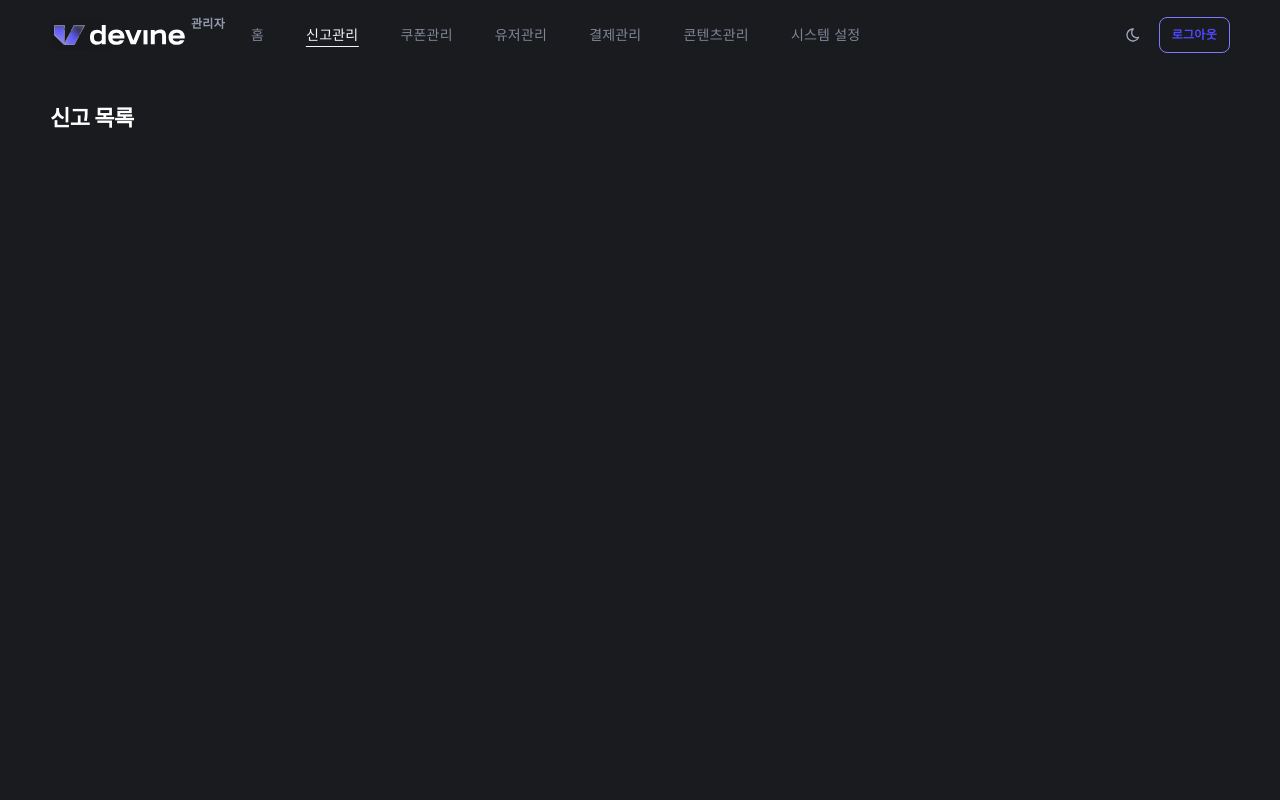
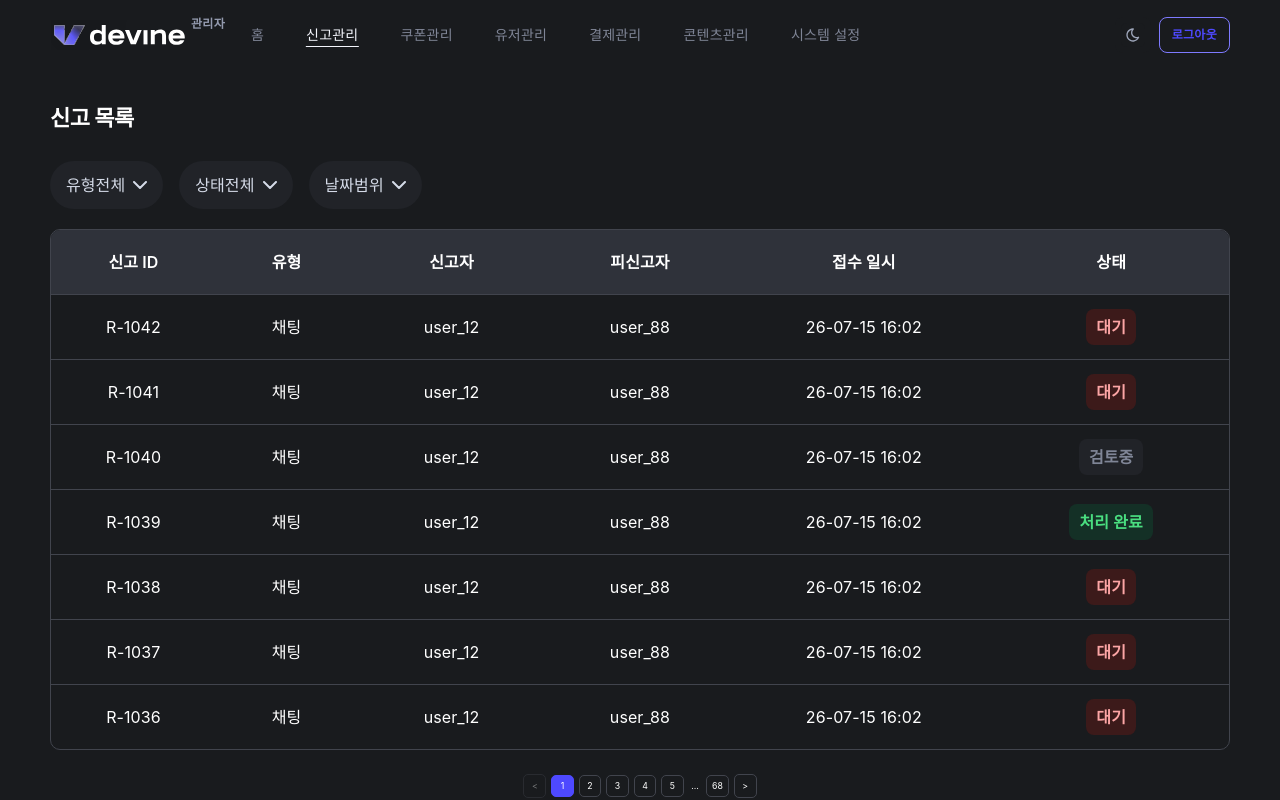
Before and after one commit to DeVine-2025/DeVine_FrontEnd, a React (Vite) app: page /admin/reports in a window 1280 px wide. Built offline with nearby package versions, Linux system fonts and the light colour scheme; no server answers; a web font is replaced by a local one.

Commit message:
feat: 관리자 목록 공통 컴포넌트(필터/레이아웃) 추가 및 신고 목록 UI 구현

```diff
--- /dev/null
+++ b/src/admin/components/common/admin-filter-bar.tsx
@@ -0,0 +1,15 @@
+import { cn } from '@libs/cn';
+import type { HTMLAttributes, ReactNode } from 'react';
+
+type AdminFilterBarProps = HTMLAttributes<HTMLDivElement> & {
+  children: ReactNode;
+};
+
+/** 필터 칩을 가로로 나열하는 컨테이너입니다. 필요 없는 페이지에서는 생략하면 됩니다. */
+export function AdminFilterBar({ children, className, ...props }: AdminFilterBarProps) {
+  return (
+    <div className={cn('flex flex-wrap items-center gap-[16px]', className)} {...props}>
+      {children}
+    </div>
+  );
+}
--- /dev/null
+++ b/src/admin/components/common/admin-filter-button.tsx
@@ -0,0 +1,34 @@
+import ChevronDownIcon from '@assets/icons/chevron-down.svg?react';
+import { cn } from '@libs/cn';
+import type { ButtonHTMLAttributes, ReactNode } from 'react';
+
+type AdminFilterButtonProps = ButtonHTMLAttributes<HTMLButtonElement> & {
+  children: ReactNode;
+  /** false면 쉐브론을 숨깁니다. 드롭다운이 아닌 필터 칩에 사용합니다. */
+  showChevron?: boolean;
+};
+
+/** 목록 상단에서 쓰는 필터 칩(드롭다운 트리거)입니다. */
+export function AdminFilterButton({
+  children,
+  className,
+  showChevron = true,
+  type = 'button',
+  ...props
+}: AdminFilterButtonProps) {
+  return (
+    <button
+      className={cn(
+        'Body1 inline-flex h-[48px] cursor-pointer items-center justify-center gap-[8px] rounded-full bg-[var(--ui-50)] px-[16px] font-medium text-[var(--ui-700)] hover:bg-[var(--ui-100)] disabled:cursor-not-allowed disabled:opacity-50',
+        className,
+      )}
+      type={type}
+      {...props}
+    >
+      {children}
+      {showChevron && (
+        <ChevronDownIcon aria-hidden="true" className="admin-filter-chevron shrink-0" />
+      )}
+    </button>
+  );
+}
--- /dev/null
+++ b/src/admin/components/common/admin-list-layout.tsx
@@ -0,0 +1,49 @@
+import type { ReactNode } from 'react';
+import { AdminPageTitle } from './admin-page-title';
+
+type AdminListLayoutProps = {
+  title: string;
+  description?: string;
+  /** 유형/상태/날짜 등 필터 영역. 없으면 렌더하지 않습니다. */
+  filters?: ReactNode;
+  /** 필터 오른쪽(쿠폰 생성 등) 액션. 없으면 렌더하지 않습니다. */
+  actions?: ReactNode;
+  /** 보통 `AdminTable`을 넣습니다. */
+  children: ReactNode;
+  /** 페이지네이션 등 하단 영역. 없으면 렌더하지 않습니다. */
+  footer?: ReactNode;
+};
+
+/**
+ * 관리자 목록 화면의 공통 틀입니다.
+ *
+ * 제목 / 필터 / 액션 / 본문(테이블) / 푸터를 각각 선택적으로 조합할 수 있습니다.
+ * 조각만 쓰고 싶으면 `AdminPageTitle`, `AdminFilterBar`, `AdminTable`을 페이지에서 직접 import 해도 됩니다.
+ */
+export function AdminListLayout({
+  title,
+  description,
+  filters,
+  actions,
+  children,
+  footer,
+}: AdminListLayoutProps) {
+  const hasToolbar = Boolean(filters || actions);
+
+  return (
+    <section>
+      <AdminPageTitle description={description} title={title} />
+
+      {hasToolbar && (
+        <div className="mt-[28px] flex flex-wrap items-center gap-[16px]">
+          {filters}
+          {actions && <div className="ml-auto flex flex-wrap items-center gap-[12px]">{actions}</div>}
+        </div>
+      )}
+
+      <div className={hasToolbar ? 'mt-[20px]' : 'mt-[28px]'}>{children}</div>
+
+      {footer && <div className="mt-[24px] flex justify-center">{footer}</div>}
+    </section>
+  );
+}
--- a/src/admin/pages/reports/report-list-page.tsx
+++ b/src/admin/pages/reports/report-list-page.tsx
@@ -1,5 +1,158 @@
-import { AdminPage } from '../../components/common/admin-page';
+import { useState } from 'react';
+import Pagination from '@components/common/Pagination';
+import { AdminFilterBar } from '../../components/common/admin-filter-bar';
+import { AdminFilterButton } from '../../components/common/admin-filter-button';
+import { AdminListLayout } from '../../components/common/admin-list-layout';
+import { AdminStatusBadge } from '../../components/common/admin-status-badge';
+import { AdminTable, type AdminTableColumn } from '../../components/common/admin-table';
+
+type ReportStatusTone = 'positive' | 'negative' | 'neutral';
+
+type Report = {
+  id: string;
+  type: string;
+  reporter: string;
+  reported: string;
+  receivedAt: string;
+  status: string;
+  statusTone: ReportStatusTone;
+};
+
+const REPORT_DATA: Report[] = [
+  {
+    id: 'R-1042',
+    type: '채팅',
+    reporter: 'user_12',
+    reported: 'user_88',
+    receivedAt: '26-07-15 16:02',
+    status: '대기',
+    statusTone: 'negative',
+  },
+  {
+    id: 'R-1041',
+    type: '채팅',
+    reporter: 'user_12',
+    reported: 'user_88',
+    receivedAt: '26-07-15 16:02',
+    status: '대기',
+    statusTone: 'negative',
+  },
+  {
+    id: 'R-1040',
+    type: '채팅',
+    reporter: 'user_12',
+    reported: 'user_88',
+    receivedAt: '26-07-15 16:02',
+    status: '검토중',
+    statusTone: 'neutral',
+  },
+  {
+    id: 'R-1039',
+    type: '채팅',
+    reporter: 'user_12',
+    reported: 'user_88',
+    receivedAt: '26-07-15 16:02',
+    status: '처리 완료',
+    statusTone: 'positive',
+  },
+  {
+    id: 'R-1038',
+    type: '채팅',
+    reporter: 'user_12',
+    reported: 'user_88',
+    receivedAt: '26-07-15 16:02',
+    status: '대기',
+    statusTone: 'negative',
+  },
+  {
+    id: 'R-1037',
+    type: '채팅',
+    reporter: 'user_12',
+    reported: 'user_88',
+    receivedAt: '26-07-15 16:02',
+    status: '대기',
+    statusTone: 'negative',
+  },
+  {
+    id: 'R-1036',
+    type: '채팅',
+    reporter: 'user_12',
+    reported: 'user_88',
+    receivedAt: '26-07-15 16:02',
+    status: '대기',
+    statusTone: 'negative',
+  },
+];
+
+const REPORT_COLUMNS: AdminTableColumn<Report>[] = [
+  {
+    id: 'id',
+    header: '신고 ID',
+    width: '14%',
+    align: 'center',
+    cell: (report) => report.id,
+  },
+  {
+    id: 'type',
+    header: '유형',
+    width: '12%',
+    align: 'center',
+    cell: (report) => report.type,
+  },
+  {
+    id: 'reporter',
+    header: '신고자',
+    width: '16%',
+    align: 'center',
+    cell: (report) => report.reporter,
+  },
+  {
+    id: 'reported',
+    header: '피신고자',
+    width: '16%',
+    align: 'center',
+    cell: (report) => report.reported,
+  },
+  {
+    id: 'receivedAt',
+    header: '접수 일시',
+    width: '22%',
+    align: 'center',
+    cell: (report) => <time dateTime={`20${report.receivedAt.replace(' ', 'T')}`}>{report.receivedAt}</time>,
+  },
+  {
+    id: 'status',
+    header: '상태',
+    width: '20%',
+    align: 'center',
+    cell: (report) => <AdminStatusBadge status={report.status} tone={report.statusTone} />,
+  },
+];
+
+const FILTER_LABELS = ['유형전체', '상태전체', '날짜범위'] as const;
 
 export default function ReportListPage() {
-  return <AdminPage title="신고 목록" />;
+  const [page, setPage] = useState(1);
+
+  return (
+    <AdminListLayout
+      filters={
+        <AdminFilterBar>
+          {FILTER_LABELS.map((label) => (
+            <AdminFilterButton key={label}>{label}</AdminFilterButton>
+          ))}
+        </AdminFilterBar>
+      }
+      footer={<Pagination page={page} totalPages={68} onChange={setPage} maxButtons={5} />}
+      title="신고 목록"
+    >
+      <AdminTable
+        ariaLabel="신고 목록"
+        columns={REPORT_COLUMNS}
+        data={REPORT_DATA}
+        getRowHref={(report) => `/admin/reports/${report.id}`}
+        getRowKey={(report) => report.id}
+      />
+    </AdminListLayout>
+  );
 }
```
